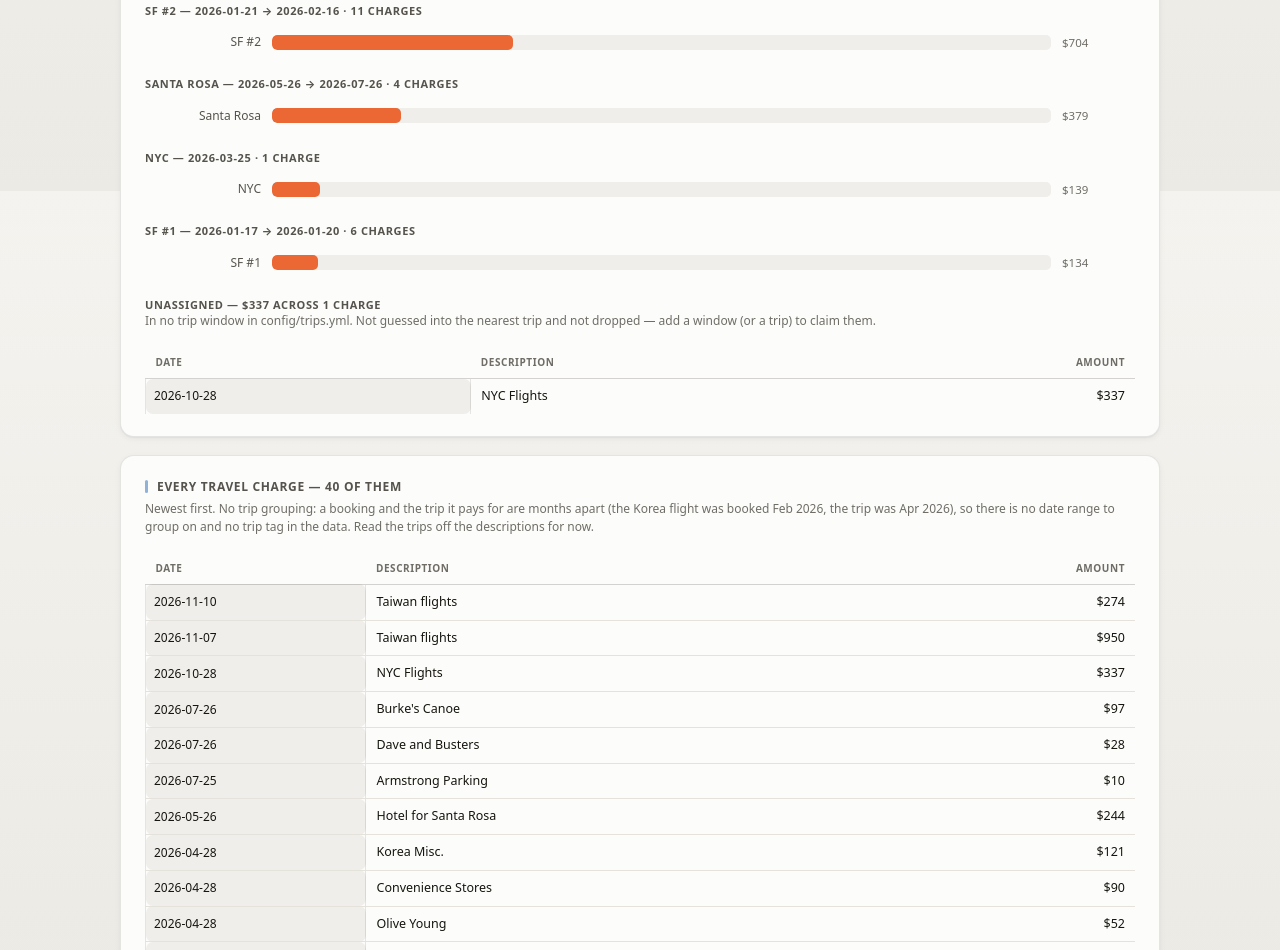
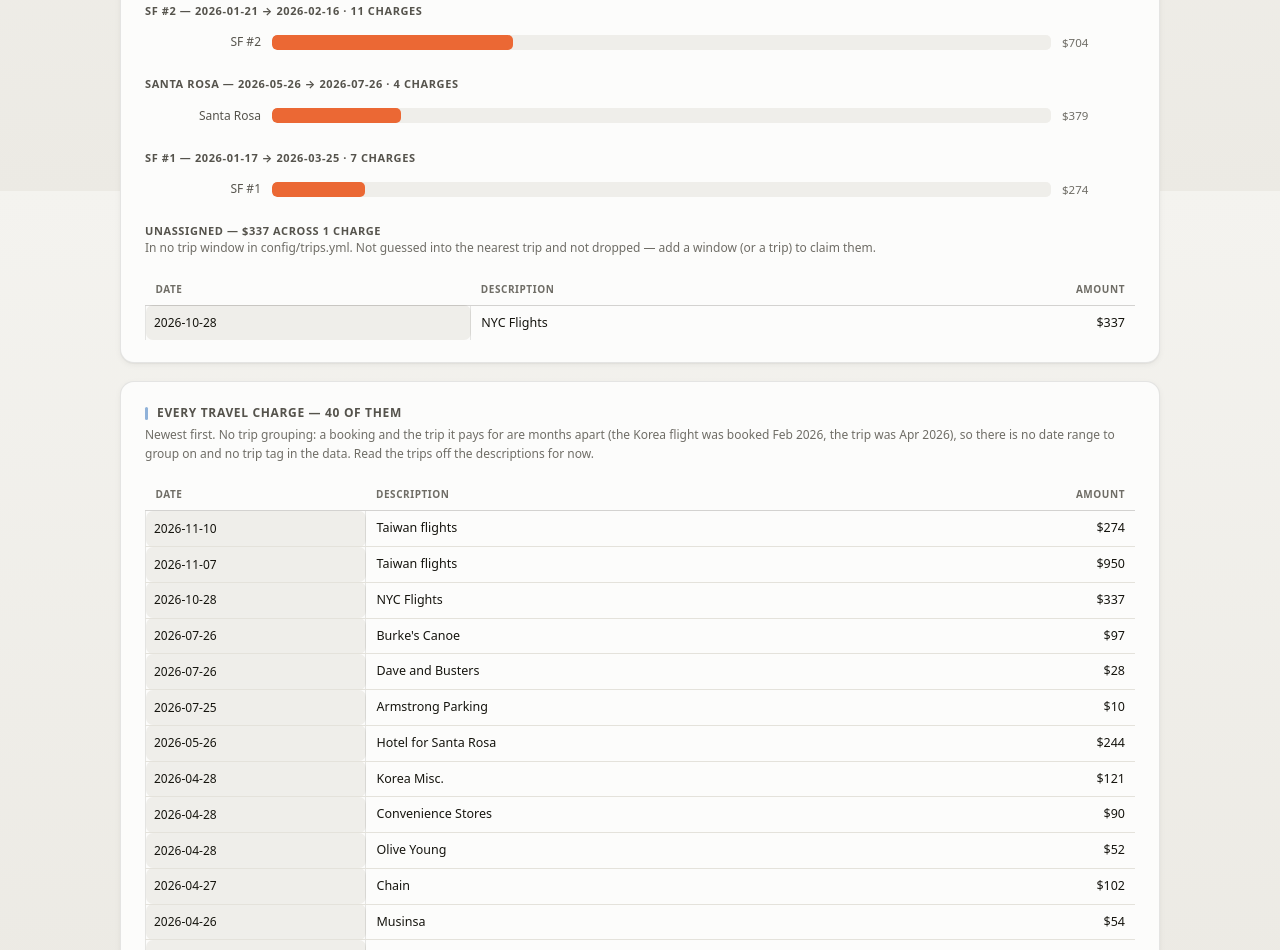
Before and after one commit to ryhsu567/Finance-Tracker, a plain HTML site: page site/travel.html in a window 1280 px wide. Shown: the part 2209-3159 px from the top of the page. Drawn offline with Linux system fonts and the light colour scheme.

Commit message:
Regenerate the dashboard
Co-Authored-By: Claude Opus 5 <noreply@anthropic.com>

```diff
--- a/site/travel.html
+++ b/site/travel.html
@@ -152,12 +152,9 @@
     <div class="group-label">Santa Rosa — 2026-05-26 → 2026-07-26 ·
       4 charges</div>
     <div class="jsbar-row"><div class="jsbar-label">Santa Rosa</div><div class="jsbar-track"><div class="jsbar-fill" style="width:16.6%;background:var(--series-2)"></div></div><div class="jsbar-value">$379</div></div>
-    <div class="group-label">NYC — 2026-03-25 ·
-      1 charge</div>
-    <div class="jsbar-row"><div class="jsbar-label">NYC</div><div class="jsbar-track"><div class="jsbar-fill" style="width:6.1%;background:var(--series-2)"></div></div><div class="jsbar-value">$139</div></div>
-    <div class="group-label">SF #1 — 2026-01-17 → 2026-01-20 ·
-      6 charges</div>
-    <div class="jsbar-row"><div class="jsbar-label">SF #1</div><div class="jsbar-track"><div class="jsbar-fill" style="width:5.9%;background:var(--series-2)"></div></div><div class="jsbar-value">$134</div></div>
+    <div class="group-label">SF #1 — 2026-01-17 → 2026-03-25 ·
+      7 charges</div>
+    <div class="jsbar-row"><div class="jsbar-label">SF #1</div><div class="jsbar-track"><div class="jsbar-fill" style="width:12.0%;background:var(--series-2)"></div></div><div class="jsbar-value">$274</div></div>
 
     <div class="group-label">Unassigned — $337 across
       1 charge</div>
```
